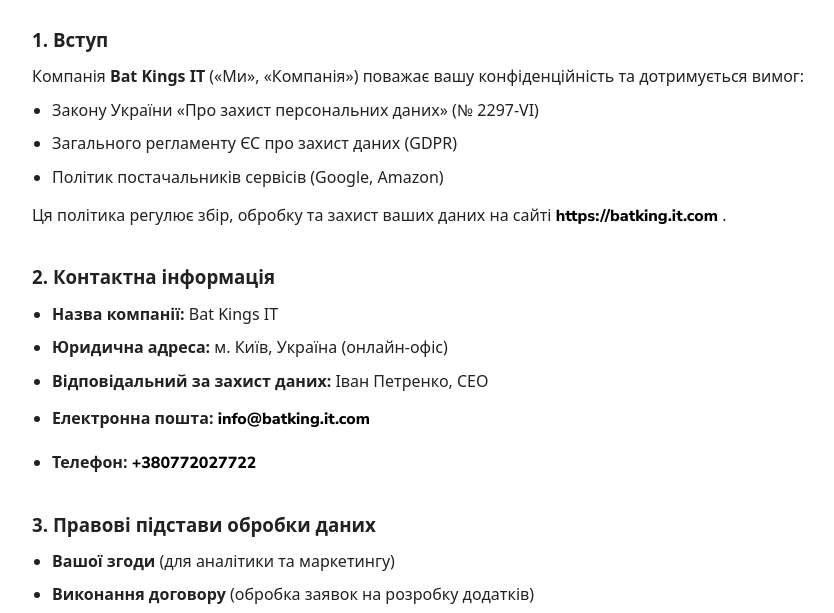
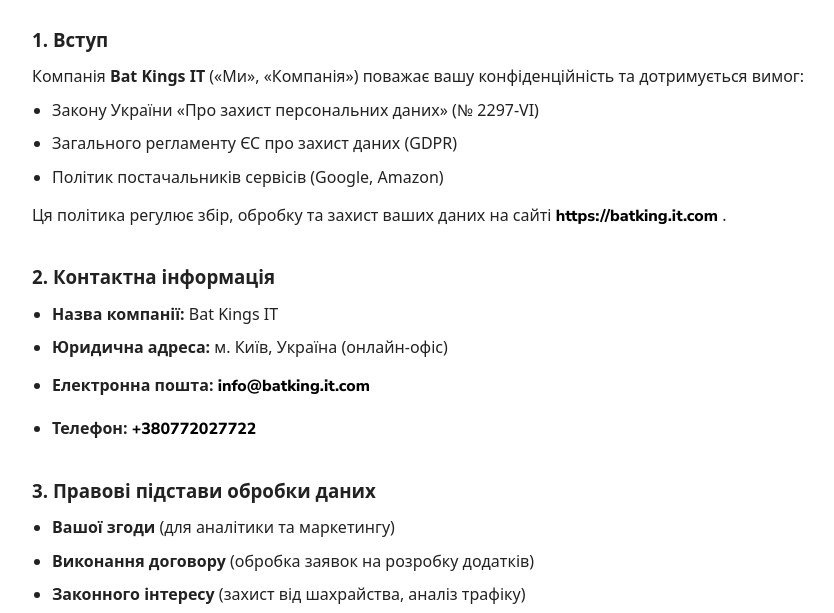
Before and after one commit to BatKingsIT/BatKingsIT.github.io, a plain HTML site: page index.html in a window 1280 px wide. Shown: the part 176-789 px from the top of the page, without its empty margins (208-1042 px from the left). Drawn offline with Linux system fonts and the light colour scheme.

Commit message:
Update index.html

```diff
--- a/index.html
+++ b/index.html
@@ -120,9 +120,6 @@
         </li>
         <li>
           <strong>Юридична адреса:</strong> м. Київ, Україна (онлайн-офіс)
-        </li>
-        <li>
-          <strong>Відповідальний за захист даних:</strong> Іван Петренко, CEO
         </li>
         <li>
           <strong>Електронна пошта:</strong>
```
